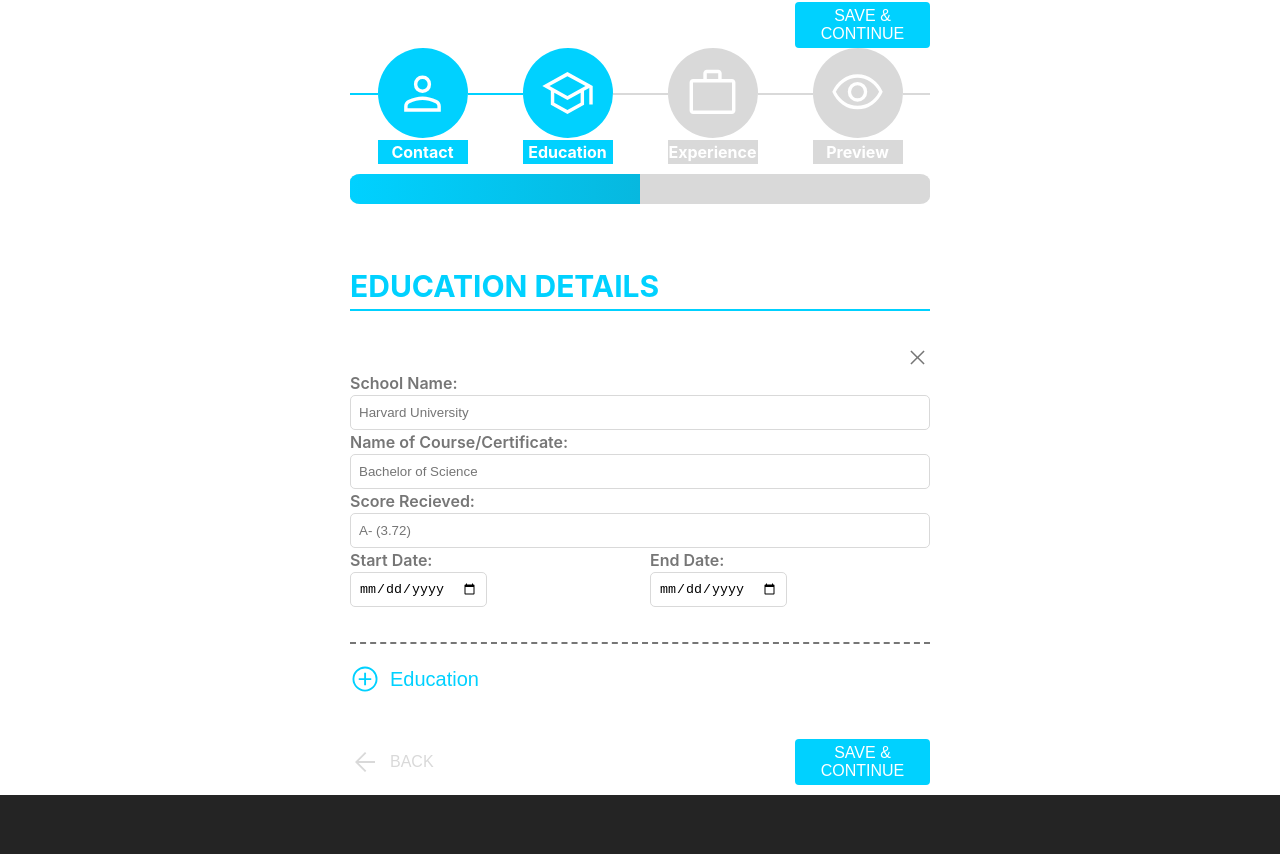
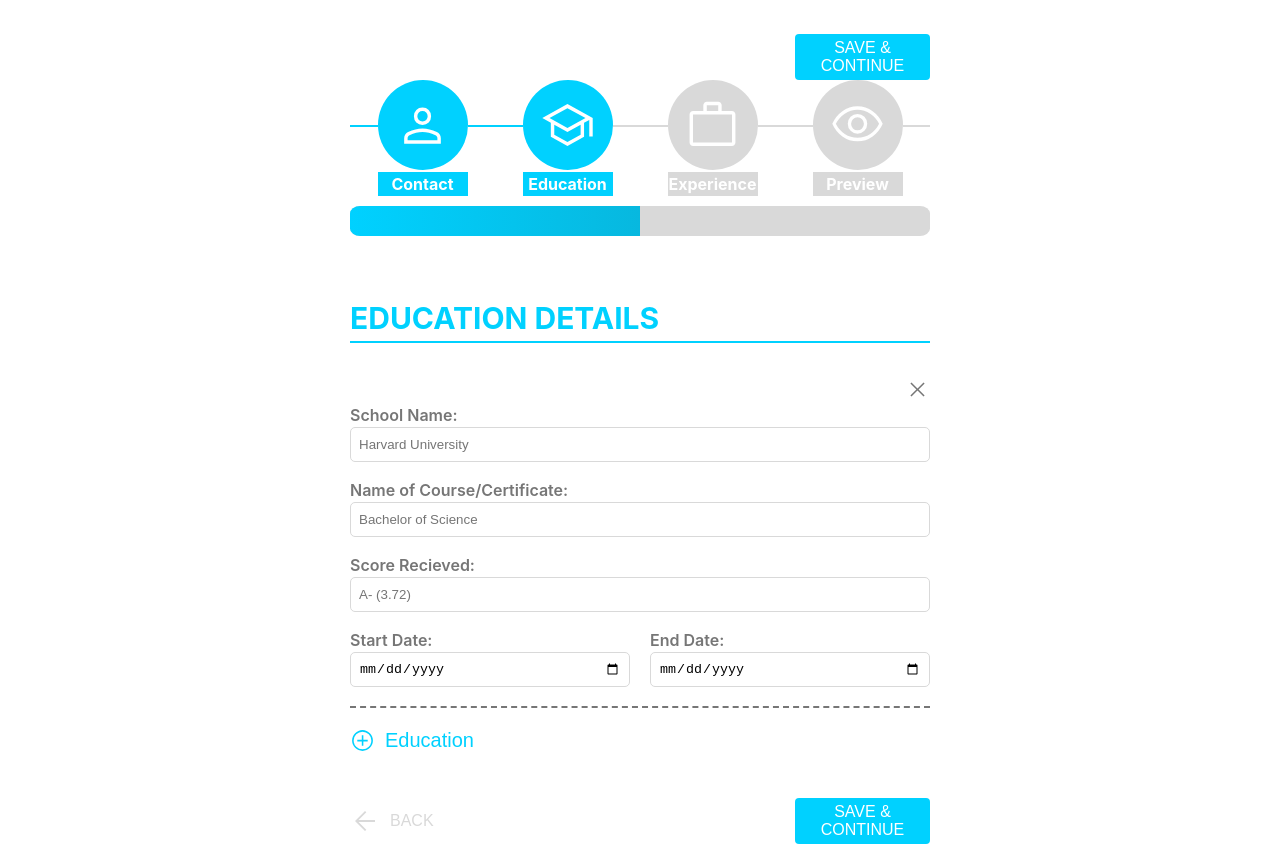
Before and after one commit to smyler3/swiftly-cv, a React (Vite) app: page / in a window 1280 px wide. Shown: the part 528-1382 px from the top of the page. Before the commit the page ends 1323 px from the top, so only its background shows below. Built offline with nearby package versions, Linux system fonts and the light colour scheme.

Commit message:
clean: move button styling rules to more appropriate locations
clean: add better solution to side by side date fields

```diff
--- a/src/App.css
+++ b/src/App.css
@@ -32,19 +32,6 @@
     color: var(--primary);
 }
 
-.icon-and-text-btn {
-    gap: 10px;
-}
-
-.btn-icon-wrapper {
-    max-height: 30px;
-    max-width: 30px;
-}
-
-.btn-icon-wrapper > img {
-    width: 100%;
-}
-
 button {
     display: flex;
     align-items: center;
--- a/src/components/Button.jsx
+++ b/src/components/Button.jsx
@@ -1,3 +1,5 @@
+import "../styles/Button.css"
+
 const Button = ({ icon=null, text=null, onClick=null, classNames=null }) => {
     return (
         <button className={`${classNames ? classNames : ''} ${text && icon ? 'icon-and-text-btn' : ''}`} onClick={onClick}>
--- /dev/null
+++ b/src/styles/Button.css
@@ -0,0 +1,7 @@
+.icon-and-text-btn {
+    gap: 10px;
+}
+
+.btn-icon-wrapper > img {
+    width: 100%;
+}
--- a/src/styles/FormWrapper.css
+++ b/src/styles/FormWrapper.css
@@ -12,7 +12,7 @@
 .deleteable-form-wrapper {
     margin-bottom: 20px;
 
-    padding-bottom: 35px;
+    padding-bottom: 19px;
     border-bottom: 2px dashed var(--dark-grey);
 }
 
@@ -34,18 +34,22 @@
     background: none;
 }
 
-.del-form-btn-wrapper >
-
 .form {
-    display: flex;
-    flex-direction: column;
-    gap: 16px;
+    display: grid;
+    grid-template-columns: 1fr 1fr;
+    column-gap: 20px;
+    row-gap: 16px;
 }
 
 .form-field-container {
     display: grid;
     grid-template-rows: auto 1fr;
     justify-items: start;
+    grid-column: span 2;
+}
+
+.date-field-container {
+    grid-column: span 1; /* Allows date fields to be side by side */
 }
 
 label {
@@ -79,12 +83,7 @@ input[type=textarea] {
     height: calc(2 * var(--input-field-height));
 }
 
-/* Allows date fields to be side by side */
-.date-field-container {
-    display: inline-block;
-
-    width: calc(50% - 10px);
+.add-form-btn > .btn-icon-wrapper {
+    height: 25px;
+    width: 25px;
 }
-.date-field-container:nth-of-type(even) {
-    margin-right: 20px;
-}
--- a/src/styles/NavigationButtons.css
+++ b/src/styles/NavigationButtons.css
@@ -1,4 +1,3 @@
-
 .nav-btn-wrapper {
     display: flex;
     align-items: center;
@@ -17,6 +16,11 @@
     color: var(--light-grey);
 }
 
+.back-btn > .btn-icon-wrapper {
+    max-height: 30px;
+    max-width: 30px;
+}
+
 .fwd-btn-container {
     width: 135px;
 }
```
